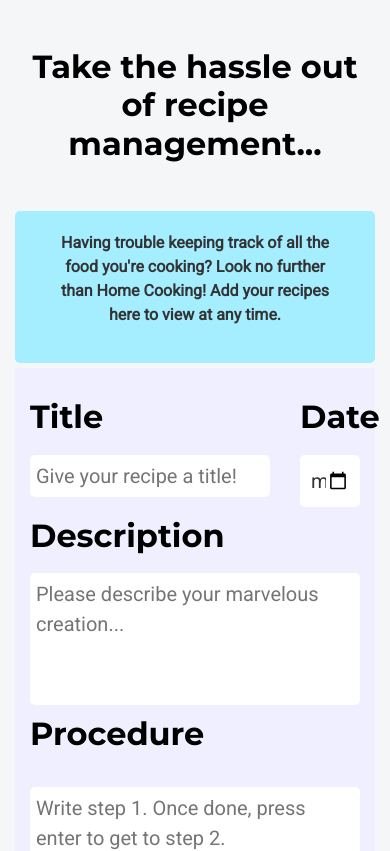
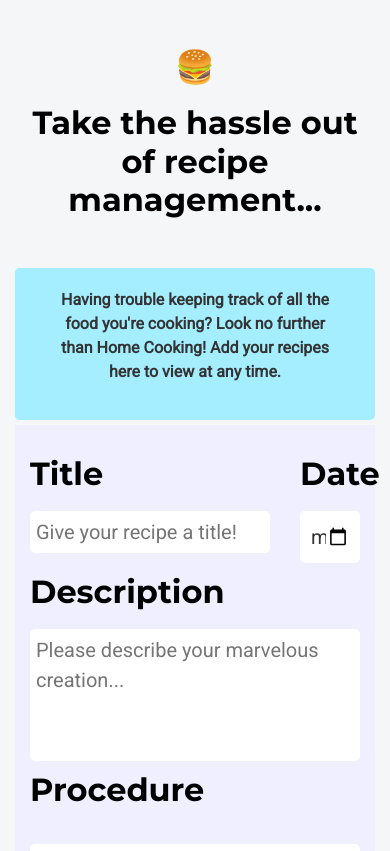
Before and after one commit to chamod-gamage/home-cooking, a React (Create React App) app: page / in a window 390 px wide. Shown: the top 851 px of the page. Built offline with nearby package versions, Linux system fonts and the light colour scheme.

Commit message:
hamburger

```diff
--- a/src/components/Header.js
+++ b/src/components/Header.js
@@ -7,7 +7,9 @@
     <div className="container mt-5">
       <div className="row">
         <div className="col">
-          { recipes?.length > 0 && (recipes?.length > 1 ? <h2>I've cooked {recipes?.length} things!</h2> : <h2>I've cooked {recipes?.length} thing!</h2>)}
+          <h2>🍔</h2>
+          <div style = {{height: 10}}/>
+          { recipes?.length > 0 && (recipes?.length > 1 ? <h2> I've cooked {recipes?.length} things!</h2> : <h2>I've cooked {recipes?.length} thing!</h2>)}
           {(recipes?.length <= 0 || !recipes) && (
             <h2>Take the hassle out of recipe management...</h2>
           )}
--- a/src/components/RecipeForm.js
+++ b/src/components/RecipeForm.js
@@ -130,7 +130,7 @@
               console.log(steps)
             }
           }}
-          onChange={e => e.keyCode != 13 && setCurrentStep(e.target.value)}
+          onChange={e => {e.keyCode != 13 && setCurrentStep(e.target.value); currentStep === '\n' && setCurrentStep('')}}
         />
 
 
--- a/src/index.css
+++ b/src/index.css
@@ -31,7 +31,7 @@
 
 h2 {
   display: block;
-  font-size: 1.5em;
+  font-size: 1em;
   font-family: "Montserrat", serif;
   color: black;
 }
```
